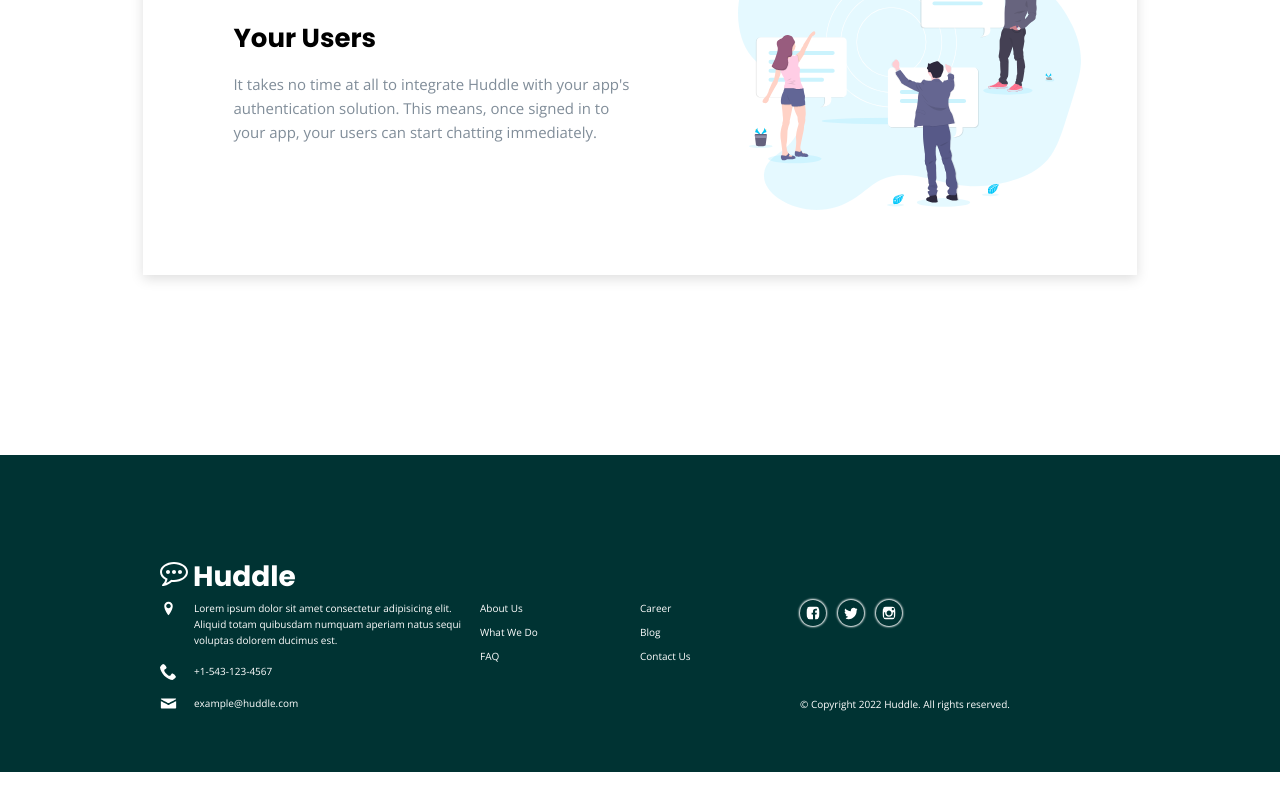
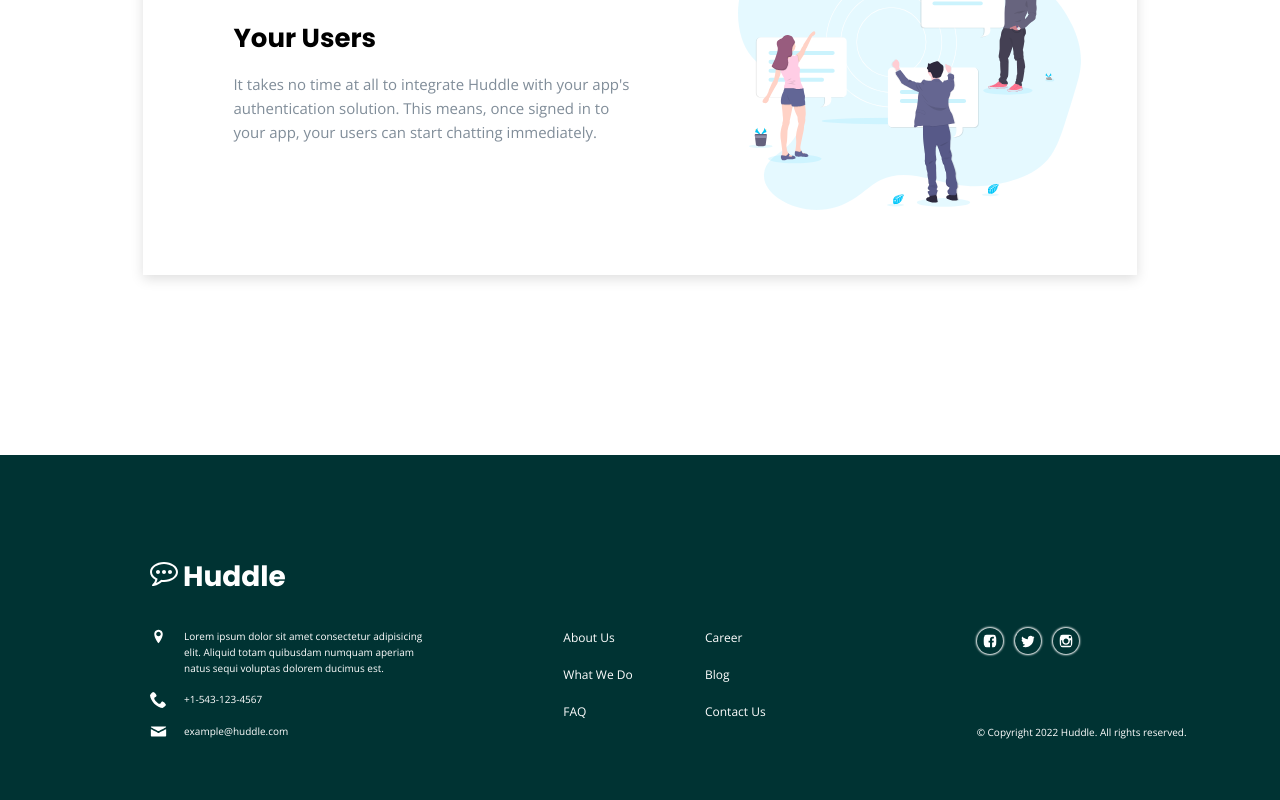
Before and after one commit to stormrageqb/Huddle, a React (Vite) app: page / in a window 1280 px wide. Shown: the part 1910-2710 px from the top of the page. Before the commit the page ends 2682 px from the top, so only its background shows below. Built offline with nearby package versions, Linux system fonts and the light colour scheme.

Commit message:
Fix spacing issues between components in the footer

```diff
--- a/src/components/Footer.jsx
+++ b/src/components/Footer.jsx
@@ -3,11 +3,12 @@
 import { StyledFooter } from "./styles/Footer.styled";
 
 const FooterLogoContainer = styled.div`
-  grid-column: 2 / 8;
+  /* grid-column: 2 / 8; */
+  grid-column: 1 / -1;
 `;
 
 const ContactInfoGrid = styled.div`
-  grid-column: 2 / 4;
+  /* grid-column: 2 / 4; */
   display: grid;
   row-gap: 1.5rem;
   align-items: center;
@@ -46,11 +47,12 @@
 `;
 
 const NavigationLinks = styled.ul`
-  grid-column: 4 / 6;
+  /* grid-column: 4 / 6; */
   display: grid;
   grid-template-columns: repeat(2, 1fr);
+  /* grid-template-columns: 1fr max-content; */
   grid-template-rows: repeat(3, min-content);
-  row-gap: 0.8rem;
+  row-gap: 1.8rem;
 
   & li {
     list-style: none;
@@ -59,6 +61,7 @@
     text-decoration: none;
     color: #fff;
     transition: all 0.2s;
+    font-size: 1.2rem;
   }
 
   & a:visited,
@@ -76,7 +79,7 @@
 `;
 
 const FooterSocials = styled.div`
-  grid-column: 6 / 8;
+  /* grid-column: 6 / 8; */
   display: grid;
   grid-template-rows: 1fr;
   justify-content: space-between;
--- a/src/components/styles/Footer.styled.jsx
+++ b/src/components/styles/Footer.styled.jsx
@@ -6,7 +6,13 @@
   color: #fff;
 
   display: grid;
-  grid-template-columns: repeat(8, 1fr);
+  /* grid-template-columns: repeat(8, 1fr); */
+  grid-template-columns: repeat(3, 1fr);
+  grid-template-rows: min-content 1fr;
+  column-gap: 13rem;
+  row-gap: 2.8rem;
   padding-top: 10rem;
   padding-bottom: 6rem;
+  padding-left: 15rem;
+  padding-right: 2rem;
 `;
```
